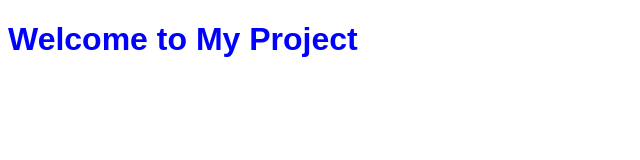
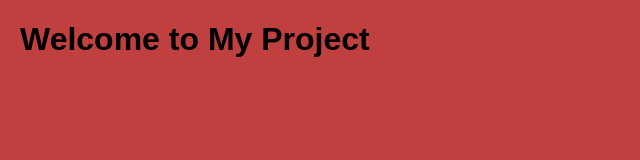
Before and after one commit to m715c/myproject, a plain HTML site: page index.html in a window 1280 px wide. Shown: the whole page, without its empty margins (0-640 px from the left). Drawn offline with Linux system fonts and the light colour scheme.

Commit message:
Soyt al css file

```diff
--- a/style.css
+++ b/style.css
@@ -1,4 +1,8 @@
 h1 {
-    color: blue;
+    color: black;
     font-family: Arial, sans-serif;
 }
+body {
+    background-color: #c04040;
+    margin: 20px;
+}
```
